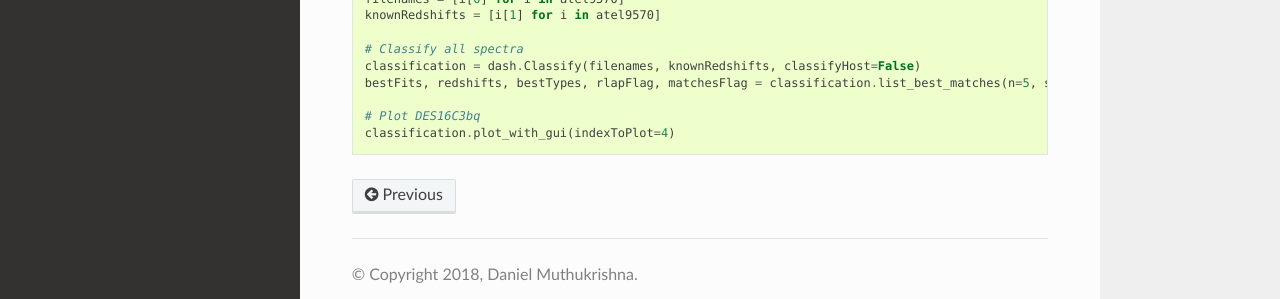
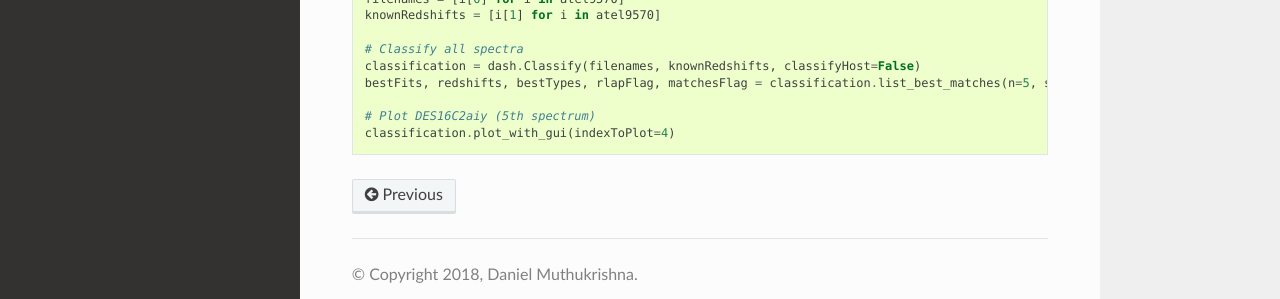
Before and after one commit to daniel-muthukrishna/astrodash, a Sphinx documentation site: the page built from docs/example.rst, in a window 1280 px wide. Shown: the part 547-846 px from the top of the page. Built offline with Sphinx 7.4.7 and the Read the Docs theme 2.0.0, drawn with Linux system fonts in a browser that asks for light colours.

Commit message:
Update example.rst

```diff
--- a/docs/example.rst
+++ b/docs/example.rst
@@ -31,5 +31,5 @@ This example automatically classifies 10 spectra. The last line plots the fifth
     classification = dash.Classify(filenames, knownRedshifts, classifyHost=False)
     bestFits, redshifts, bestTypes, rlapFlag, matchesFlag = classification.list_best_matches(n=5, saveFilename='ATEL_best_fits.txt')
 
-    # Plot DES16C3bq
+    # Plot DES16C2aiy (5th spectrum)
     classification.plot_with_gui(indexToPlot=4)
```
